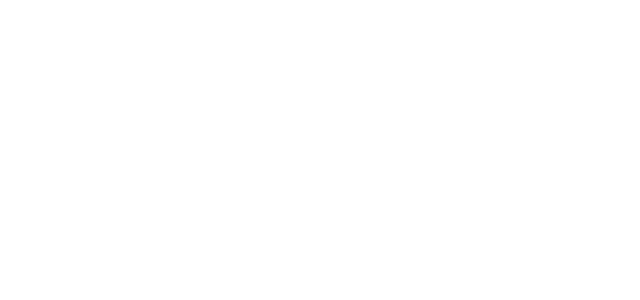
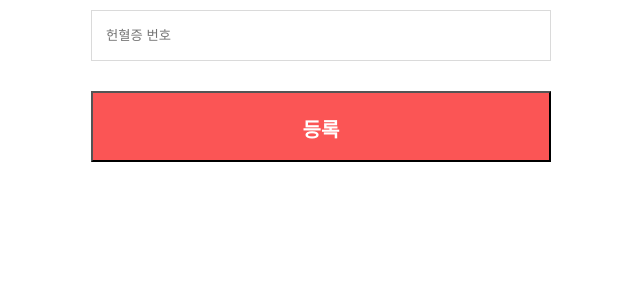
Before and after one commit to SW3-Donor/Front-Web, a React (Create React App) app in the folder donor/: page /blood/register in a window 1280 px wide. Shown: the top 300 px of the page, without its empty margins (319-959 px from the left). Built offline with nearby package versions, Linux system fonts and the light colour scheme.

Commit message:
통신, 헌혈증등록

```diff
--- a/donor/src/App.js
+++ b/donor/src/App.js
@@ -3,16 +3,54 @@
 import Home from './components/Home'
 import Login from './components/Login'
 import Join from './components/Join'
+import Blood from './components/Blood'
 import './App.css';
 
 class App extends Component {
+  constructor(props){
+    super(props);
+    this.state = {
+      showBackdrop: false,
+      showMobileNav: false,
+      isAuth: false,
+      token: null,
+      userId: null,
+      authLoading: false,
+      error: null,
+    };
+  }
+
+  componentDidMount() {
+    const token = localStorage.getItem("token");
+    const expiryDate = localStorage.getItem("expiryDate");
+    if (!token || !expiryDate) {
+      return;
+    }
+    if (new Date(expiryDate) <= new Date()) {
+      this.logoutHandler();
+      return;
+    }
+    const userId = localStorage.getItem("userId");
+    const remainingMilliseconds =
+      new Date(expiryDate).getTime() - new Date().getTime();
+    this.setState({ isAuth: true, token: token, userId: userId });
+    // this.setAutoLogout(remainingMilliseconds);
+  }
+
+  // 로그아웃
+  logoutHandler = () => {
+    this.setState({ isAuth: false, token: null });
+    localStorage.removeItem("token");
+    localStorage.removeItem("expiryDate");
+    localStorage.removeItem("userId");
+  };
 
   // 로그인
   loginHandler = (event, authData) => {
     event.preventDefault();
 
     this.setState({ authLoading: true });
-    fetch("http://3.34.1.138:8080/auth/login", {
+    fetch("http://172.19.1.157:8080/auth/login", {
       method: "POST",
       headers: {
         "Content-Type": "application/json",
@@ -47,7 +85,7 @@
           new Date().getTime() + remainingMilliseconds,
         );
         localStorage.setItem("expiryDate", expiryDate.toISOString());
-        this.setAutoLogout(remainingMilliseconds);
+        // this.setAutoLogout(remainingMilliseconds);
       })
       .catch(err => {
         console.log(err);
@@ -62,10 +100,9 @@
   // 회원가입
   signupHandler = (event, authData) => {
     event.persist();
-    console.log(authData);
 
     this.setState({ authLoading: true });
-    fetch("http://3.34.1.138:8080/auth/register", {
+    fetch("http://172.19.1.157:8080/auth/register", {
       method: "post",
       headers: {
         "Content-Type": "application/json",
@@ -87,13 +124,54 @@
           console.log("Error!");
           throw new Error("Creating a user failed!");
         }
+        return res.json();
+      })
+      .then(resData => {
+        console.log(resData);
+        this.setState({ isAuth: false, authLoading: false });
+      })
+      .catch(err => {
+        console.log(err);
+        this.setState({
+          isAuth: false,
+          authLoading: false,
+          error: err,
+        });
+      });
+  }
+
+  // 헌혈증 등록
+  bloodHandler = (event, blood) => {
+    event.persist();
+
+    this.setState({ authLoading: true });
+    fetch("http://172.19.1.157:8080/blood/register", {
+      method: "POST",
+      headers: {
+        Authorization: "Bearer " + this.state.token,
+        "Content-Type": "application/json",
+      },
+      body: JSON.stringify({
+        number: blood.number
+      }),
+    })
+      .then(res => {
+        if (res.status === 422) {
+          throw new Error(
+            "Validation failed. Make sure the email address isn't used yet!",
+          );
+        }
+        if (res.status !== 200 && res.status !== 201) {
+          console.log('res',res);
+
+          console.log("Error!");
+          throw new Error("Creating a user failed!");
+        }
 
         return res.json();
       })
       .then(resData => {
         console.log(resData);
-        this.setState({ isAuth: false, authLoading: false });
-        this.props.history.replace("/");
       })
       .catch(err => {
         console.log(err);
@@ -109,9 +187,10 @@
 
     return (
       <Router>
-        <Route exact path='/' component={Home}/>
+        <Route exact path='/' component={Home} />
         <Route exact path='/login' render={props => (<Login onLogin={this.loginHandler} />)} />
-        <Route exact path='/join' render={props => (<Join onSignup={this.signupHandler} />)}/>
+        <Route exact path='/join' render={props => (<Join onSignup={this.signupHandler} />)} />
+        <Route exact path='/blood/register' render={props => (<Blood onBlood={this.bloodHandler} />)} />
       </Router>
     );
   }
--- /dev/null
+++ b/donor/src/components/Blood.js
@@ -0,0 +1,37 @@
+import React, { Component } from 'react';
+
+class Blood extends Component {
+
+  input_check = (e, blood) => {
+    if (!blood.trim()){
+      alert('아이디를 입력하시오');
+    }
+    else{
+      this.props.onBlood(e, {
+        number: blood
+      })
+    }
+  }
+
+  render() {
+    return(
+      <header>
+        <div>
+          <form onSubmit={(e) => {
+            e.preventDefault();
+            this.input_check(e, e.target.blood_register.value)
+          }}>
+            <div>
+              <input type='text' name='blood_register' className='ps_box' placeholder='헌혈증 번호'></input>
+            </div>
+            <div>
+              <button type='submit' className='btn btn_type'>등록</button>
+            </div>
+          </form>
+        </div>
+      </header>
+    );
+  }
+}
+
+export default Blood;
--- a/donor/src/components/Home.js
+++ b/donor/src/components/Home.js
@@ -10,6 +10,9 @@
                     <Link to='login'>
                         <button name='login'>로그인</button>
                     </Link>
+                    <Link to='blood/register'>
+                        <button name='b_register'>헌혈증 등록</button>
+                    </Link>
                 </header>
         );
     }
--- a/donor/src/components/Login.js
+++ b/donor/src/components/Login.js
@@ -23,12 +23,10 @@
       <header>
         <h2>DONOR</h2>
         <div>
-          <form method='post'
-            onSubmit={(e) => {
+          <form onSubmit={(e) => {
               e.preventDefault();
               this.input_check(e, e.target.id.value, e.target.pw.value)
-            }}
-            >
+          }}>
             <div>
               <div>
                 <input type='text' name='id' className='ps_box' placeholder='아이디(이메일)'></input>
```
